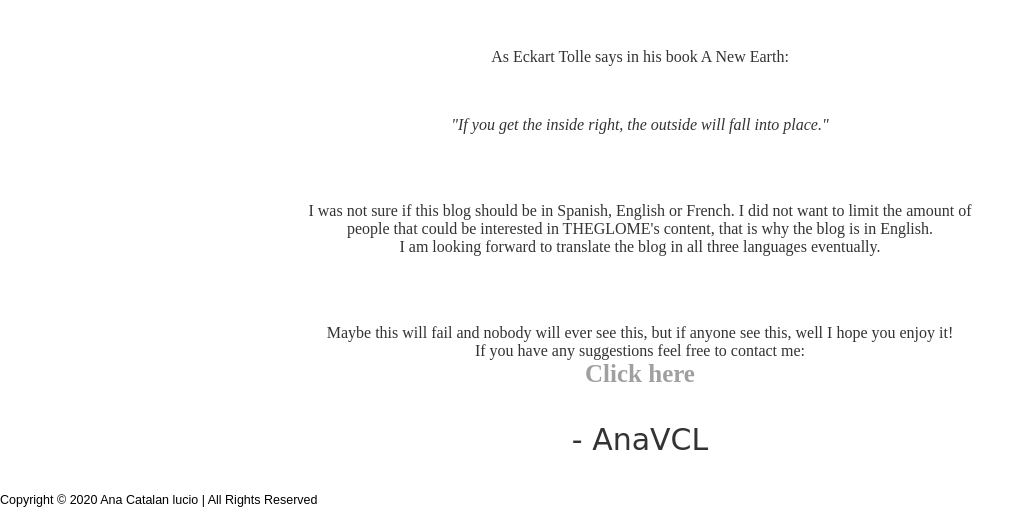
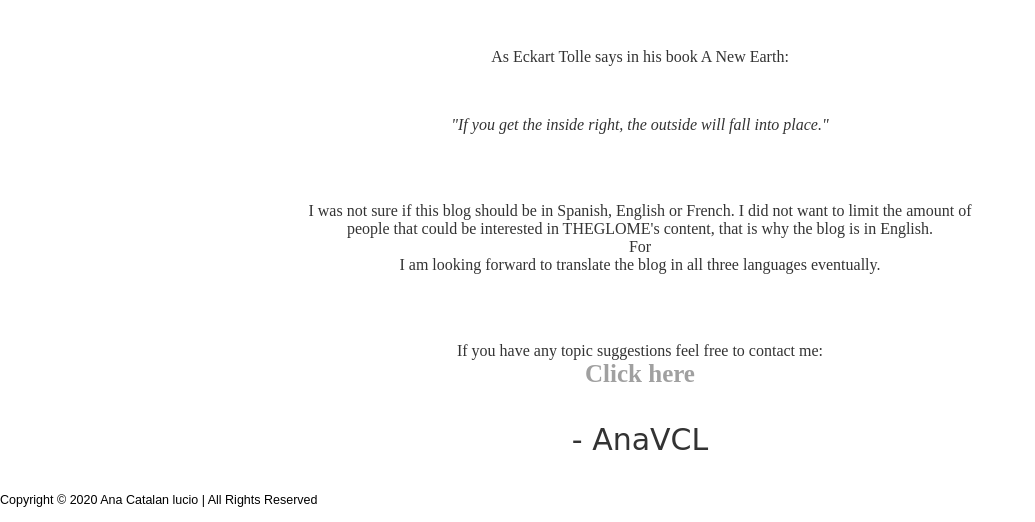
Before and after one commit to anacatalanlucio/TheGlome, a Flask app: page /about in a window 1280 px wide. Shown: the part 1754-2276 px from the top of the page, without its empty margins (0-1035 px from the left). Run offline with Flask 2, Linux system fonts and the light colour scheme.

```diff
--- a/templates/about.html
+++ b/templates/about.html
@@ -26,10 +26,10 @@
 
         <p>I was not sure if this blog should be in Spanish, English or French. I did not want to limit the amount of
             people that could be interested in THEGLOME's content, that is why the blog is in English.
+            For
             I am looking forward to translate the blog in all three languages eventually.</p>
 
-        <p>Maybe this will fail and nobody will ever see this, but if anyone see this, well I hope you enjoy it!
-            If you have any suggestions feel free to contact me:
+        <p>If you have any topic suggestions feel free to contact me:
             <a href ="/contact"><span> Click here</span></a></p>
         <div id="signature">- AnaVCL</div>
 </div>
```
